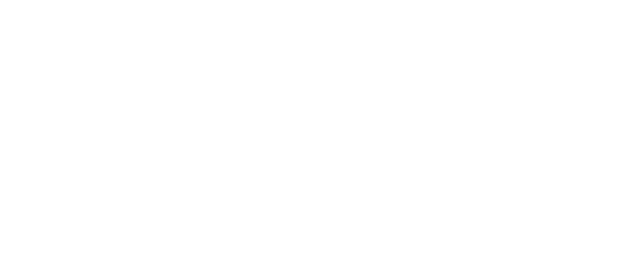
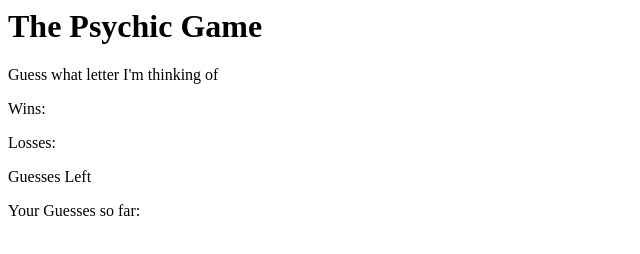
Before and after one commit to BradFabian/psychicGame, a plain HTML site: page index.html in a window 1280 px wide. Shown: the whole page, without its empty margins (0-640 px from the left). Drawn offline with Linux system fonts and the light colour scheme.

Commit message:
guess what letter script working

```diff
--- a/index.html
+++ b/index.html
@@ -9,6 +9,17 @@
     <script src="assets/javascript/game.js"></script>
 </head>
 <body>
+    <h1>The Psychic Game</h1>
+    <p>Guess what letter I'm thinking of <script></script></p>
+
+    <p>Wins:<script></script></p>
+
+    <p>Losses:<script></script></p>
+
+    <p>Guesses Left<script></script></p>
+
+    <p>Your Guesses so far:<script></script></p>
+
 
 </body>
 </html>
```
